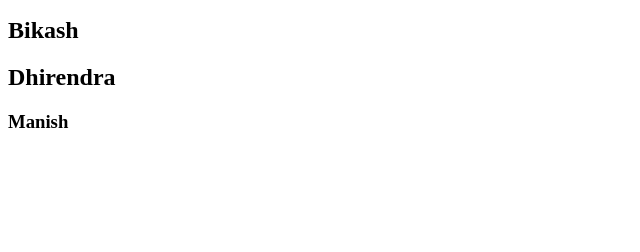
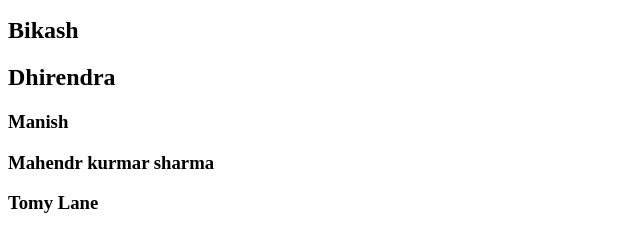
Before and after one commit to niranjanseema123/Nt0229, a plain HTML site: page StudentInfo.html in a window 1280 px wide. Shown: the part 168-420 px from the top of the page, without its empty margins (0-640 px from the left). Drawn offline with Linux system fonts and the light colour scheme.

Commit message:
Adding one name

```diff
--- a/StudentInfo.html
+++ b/StudentInfo.html
@@ -10,5 +10,7 @@
     <h2>Bikash</h2>
     <h2>Dhirendra</h2>
     <h3>Manish</h3>
+    <h3>Mahendr kurmar sharma</h3>
+    <h3>Tomy Lane</h3>
   </body>
 </html>
```
